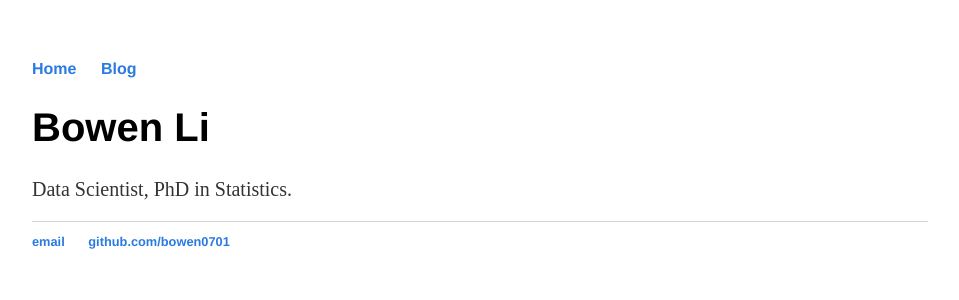
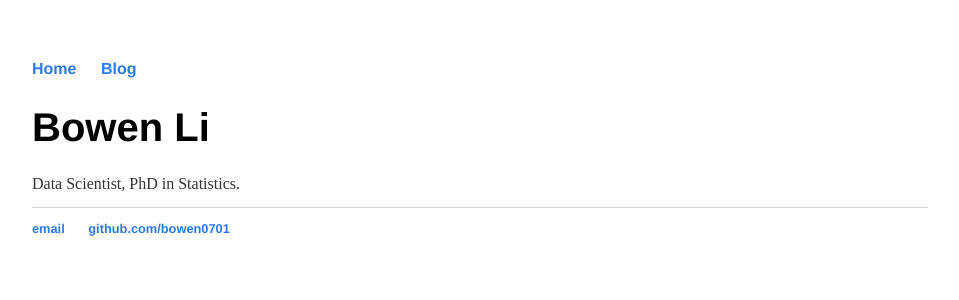
Before and after one commit to bowen0701/bowen0701.github.io, a Jekyll site: the page built from index.html, in a window 1280 px wide. Shown: the top 300 px of the page, without its empty margins (160-1119 px from the left). Built offline with Jekyll 4.4.1, drawn with Linux system fonts in a browser that asks for light colours.

Commit message:
Revise font-size

```diff
--- a/css/main.css
+++ b/css/main.css
@@ -20,8 +20,8 @@ h1 {
     font-family:'Helvetica', 'Arial', 'Sans-Serif';
 }
 p {
-    font-size: 1.25em;
-    line-height: 1.2em;
+    font-size: 1em;
+    line-height: 0.9em;
     color: #333;
 }
 footer {
```
